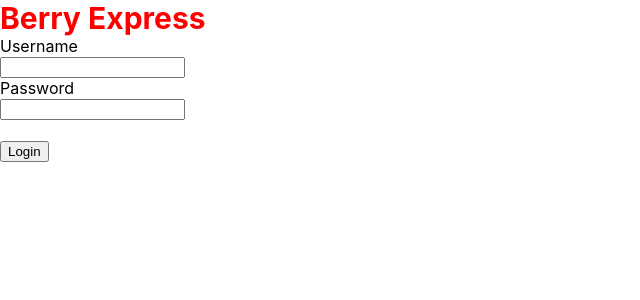
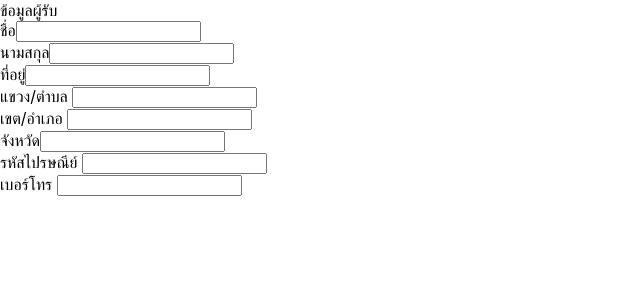
Before and after one commit to gungun614/BerryExpress, a React (Create React App) app in the folder frontend/: page / in a window 1280 px wide. Shown: the top 300 px of the page, without its empty margins (0-640 px from the left). Built offline with nearby package versions, Linux system fonts and the light colour scheme.

Commit message:
addConsigneeDetail

```diff
--- a/frontend/src/App.js
+++ b/frontend/src/App.js
@@ -1,13 +1,20 @@
 import React from 'react';
 import './App.css';
+import Label from "./widgets/Label"
 import Login from './components/Login'
+import  AddBranch from './components/AddBranch'
+import ConsigneeDetail from './components/ConsigneeDetali'
 
 const App = () => {
 
   return (
     <React.Fragment>
       <link rel="stylesheet" href="https://cdn.jsdelivr.net/npm/bootstrap-icons@1.7.2/font/bootstrap-icons.css"></link>
-      <Login />
+      {/* <Login /> */}
+      {/* <Label text="เพิ่มข้อมูลสาขา" /> */}
+      {/* <Label text="ยืนยันการบันทึกข้อมูล" /> */}
+      {/* <AddBranch /> */}
+      <ConsigneeDetail/>
     </React.Fragment>
   );
 }
--- /dev/null
+++ b/frontend/src/components/ConsigneeDetali.js
@@ -0,0 +1,57 @@
+import React, { useState } from "react"
+import Label from "../widgets/Label"
+import Input from "../widgets/Input"
+
+const ConsigneeDetail = () => {
+
+    const [ consigneeName, setConsigneeName ] = useState('')
+    const [ consigneeLastName, setConsigneeLastName ] = useState('')
+    const [ addressNumber, setAddressNumber ] = useState('')
+    const [ canton, setCanton ] = useState('')
+    const [ district, setDistrict ] = useState('')
+    const [ province, setProvince ] = useState('')
+    const [ zipCode, setZipCode ] = useState('')
+    const [ telConsignee, setTelConsignee ] = useState('')
+
+    const handleChangeConsigneeName = (event) => setConsigneeName(event.target.value)
+    const handleChangeConsigneeLastName = (event) => setConsigneeLastName(event.target.value)
+    const handleChangeAddressNumber = (event) => setAddressNumber (event.target.value)
+    const handleChangeCanton  = (event) => setCanton (event.target.value)
+    const handleChangeDistrict = (event) => setDistrict(event.target.value)
+    const handleChangeProvince = (event) => setProvince(event.target.value)
+    const handleChangeZipCode  = (event) => setZipCode (event.target.value)
+    const handleChangeTelConsignee  = (event) => setTelConsignee (event.target.value)
+
+    return (
+        <div>
+            <Label text = "ข้อมูลผู้รับ" />
+            <br/>
+
+            <Label text = "ชื่อ" />
+            <Input type = "text" value = {consigneeName} onChange = {handleChangeConsigneeName} />
+            <br/>
+            <Label text = "นามสกุล" />
+            <Input type = "text" value = {consigneeLastName} onChange = {handleChangeConsigneeLastName} />
+            <br/>
+            <Label text = "ที่อยู่" />
+            <Input type = "text" value = {addressNumber} onChange = {handleChangeAddressNumber} />
+            <br/>
+            <Label text = "แขวง/ตำบล "/>
+            <Input type = "text" value = {canton } onChange = {handleChangeCanton } />
+            <br/>
+            <Label text = "เขต/อำเภอ "/>
+            <Input type = "text" value = {district} onChange = {handleChangeDistrict} />
+            <br/>
+            <Label text = "จังหวัด"/>
+            <Input type = "text" value = {province} onChange = {handleChangeProvince} />
+            <br/>
+            <Label text = "รหัสไปรษณีย์ "/>
+            <Input type = "text" value = {zipCode} onChange = {handleChangeZipCode} />
+            <br/>
+            <Label text = "เบอร์โทร "/>
+            <Input type = "text" value = {telConsignee} onChange = {handleChangeTelConsignee} />
+        </div>
+    )
+}
+
+    export default ConsigneeDetail
```
